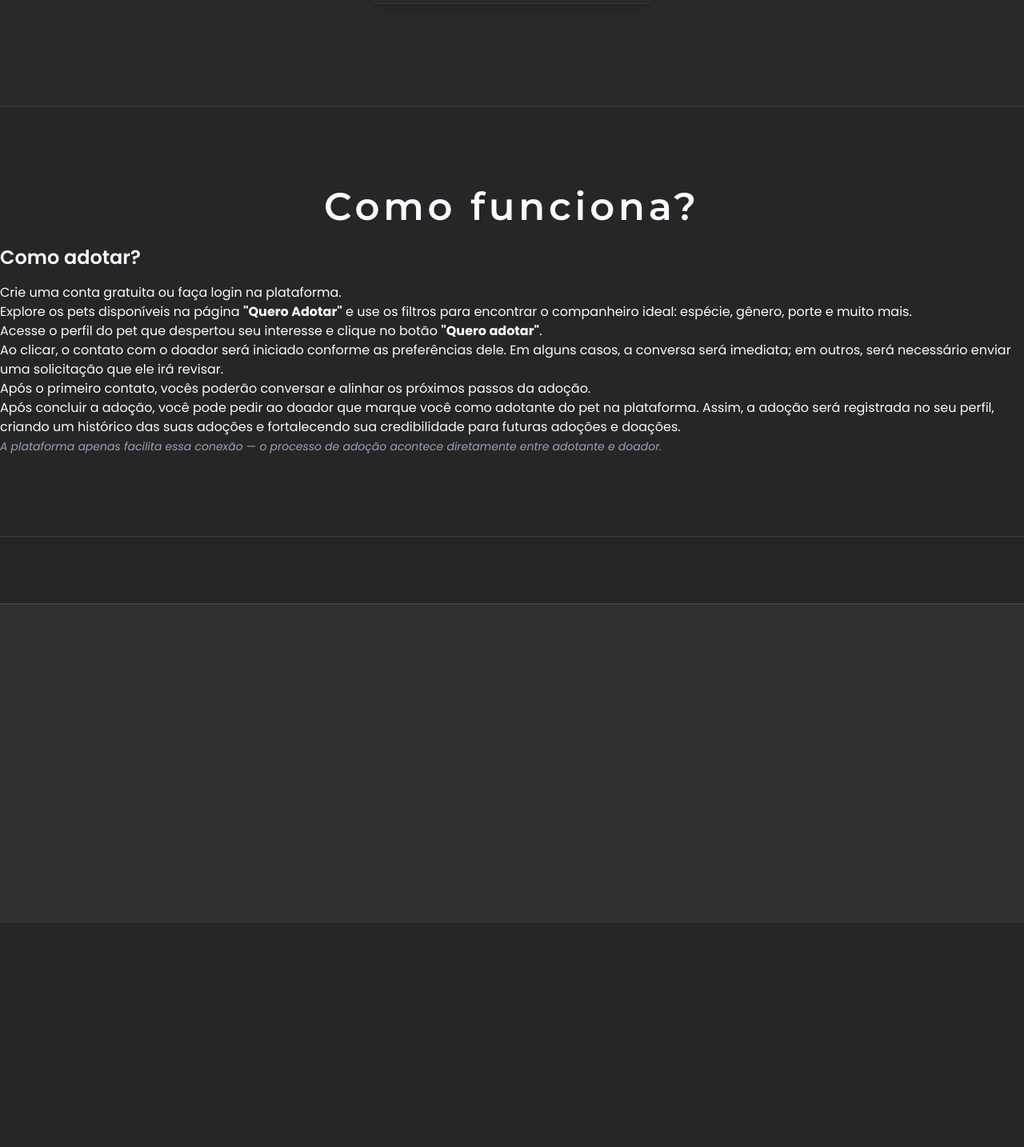
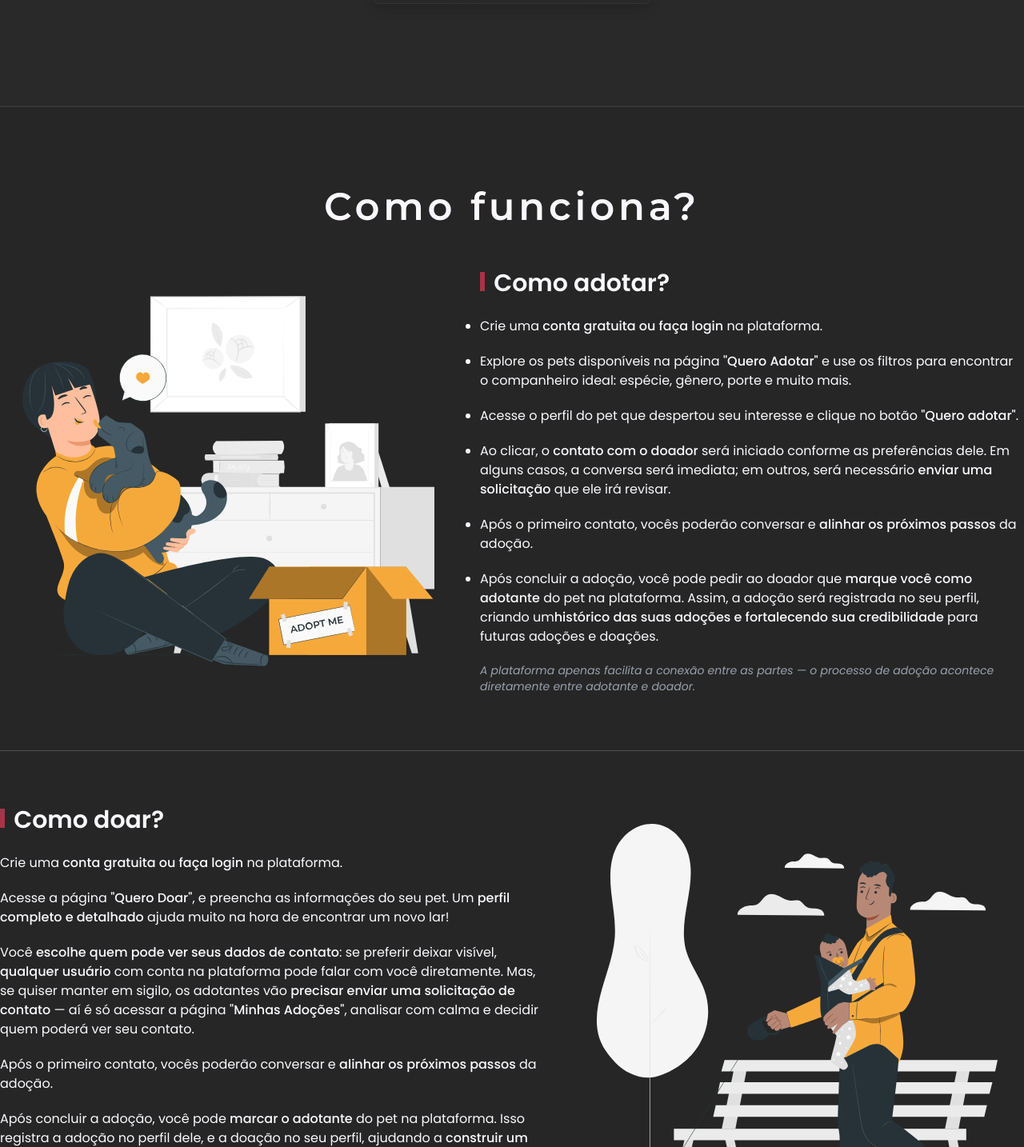
Before and after one commit to emersonjuunior/petli, a React (Vite) app: page /sobre in a window 1280 px wide. Shown: the part 1366-2800 px from the top of the page at 80% size. Before the commit the page ends 2520 px from the top, so only its background shows below. Built offline with nearby package versions, Linux system fonts and the light colour scheme; no server answers.

Commit message:
feat: section como funciona

```diff
--- a/src/components/About/Info.tsx
+++ b/src/components/About/Info.tsx
@@ -1,45 +1,162 @@
+import { useState } from "react";
+
 const Info = () => {
+  const [adoptImg, setAdoptImg] = useState(true);
+  const [donateImg, setDonateImg] = useState(true);
+
   return (
     <section className="border-b-[#363636] border-b-2 py-15 md:py-20 lg:py-25 px-4 xl:px-0">
       <div className="w-full max-w-7xl mx-auto">
-        <h2 className="text-center text-3xl md:text-5xl tracking-widest font-mont font-semibold mb-6">
+        <h2 className="text-center text-3xl md:text-5xl tracking-widest font-mont font-semibold mb-8">
           Como funciona?
         </h2>
-
-        <article>
-          <ul>
-            <h3 className="text-2xl font-semibold mb-4">Como adotar?</h3>
-            <li>Crie uma conta gratuita ou faça login na plataforma.</li>
+        <article className="flex gap-6 items-center">
+          <aside>
+            {adoptImg && (
+              <div className="animate-pulse w-xl h-[576px] bg-[#323232] rounded-xl"></div>
+            )}
+            <div
+              className={`${
+                adoptImg ? "hidden" : ""
+              } flex items-center justify-center w-xl`}
+            >
+              <img
+                onLoad={() => setAdoptImg(false)}
+                src="/how-adopt.svg"
+                alt="Ilustração de pessoas adotando animais de estimação."
+                className="object-cover"
+              />
+            </div>
+          </aside>
+          <div className="flex-1">
+            <h3 className="text-3xl font-semibold mb-6">
+              <span className="rectangle h-6"></span> Como adotar?
+            </h3>
+            <ul className="flex flex-col gap-5 list-disc">
+              <li>
+                Crie uma{" "}
+                <span className="font-medium">
+                  conta gratuita ou faça login
+                </span>{" "}
+                na plataforma.
+              </li>
               <li>
                 Explore os pets disponíveis na página{" "}
-              <strong>"Quero Adotar"</strong> e use os filtros para encontrar o
-              companheiro ideal: espécie, gênero, porte e muito mais.
+                <span className="font-medium">"Quero Adotar"</span> e use os
+                filtros para encontrar o companheiro ideal: espécie, gênero,
+                porte e muito mais.
               </li>
               <li>
                 Acesse o perfil do pet que despertou seu interesse e clique no
-              botão <strong>"Quero adotar"</strong>.
+                botão <span className="font-medium">"Quero adotar"</span>.
               </li>
               <li>
-              Ao clicar, o contato com o doador será iniciado conforme as
-              preferências dele. Em alguns casos, a conversa será imediata; em
-              outros, será necessário enviar uma solicitação que ele irá
-              revisar.
+                Ao clicar, o{" "}
+                <span className="font-medium">contato com o doador</span> será
+                iniciado conforme as preferências dele. Em alguns casos, a
+                conversa será imediata; em outros, será necessário{" "}
+                <span className="font-medium">enviar uma solicitação</span> que
+                ele irá revisar.
               </li>
               <li>
-              Após o primeiro contato, vocês poderão conversar e alinhar os
-              próximos passos da adoção.
+                Após o primeiro contato, vocês poderão conversar e{" "}
+                <span className="font-medium">alinhar os próximos passos</span>{" "}
+                da adoção.
               </li>
               <li>
-              Após concluir a adoção, você pode pedir ao doador que marque você
-              como adotante do pet na plataforma. Assim, a adoção será
-              registrada no seu perfil, criando um histórico das suas adoções e
-              fortalecendo sua credibilidade para futuras adoções e doações.
+                Após concluir a adoção, você pode pedir ao doador que{" "}
+                <span className="font-medium">marque você como adotante</span>{" "}
+                do pet na plataforma. Assim, a adoção será registrada no seu
+                perfil, criando um
+                <span className="font-medium">
+                  histórico das suas adoções e fortalecendo sua credibilidade
+                </span>{" "}
+                para futuras adoções e doações.
               </li>
               <span className="text-sm text-gray-400 italic">
-              A plataforma apenas facilita essa conexão — o processo de adoção
-              acontece diretamente entre adotante e doador.
+                A plataforma apenas facilita a conexão entre as partes — o
+                processo de adoção acontece diretamente entre adotante e doador.
               </span>
             </ul>
+          </div>
+        </article>
+        <hr className="text-[#505050] my-12" />
+        <article className="flex gap-6 items-center">
+          <div className="flex-1">
+            <h3 className="text-3xl font-semibold mb-6">
+              <span className="rectangle h-6"></span> Como doar?
+            </h3>
+            <ul className="flex flex-col gap-5 list-disc">
+              <li>
+                Crie uma{" "}
+                <span className="font-medium">
+                  conta gratuita ou faça login
+                </span>{" "}
+                na plataforma.
+              </li>
+              <li>
+                Acesse a página{" "}
+                <span className="font-medium">"Quero Doar"</span>, e preencha as
+                informações do seu pet. Um{" "}
+                <span className="font-medium">perfil completo e detalhado</span>{" "}
+                ajuda muito na hora de encontrar um novo lar!
+              </li>
+              <li>
+                Você{" "}
+                <span className="font-medium">
+                  escolhe quem pode ver seus dados de contato
+                </span>
+                : se preferir deixar visível,{" "}
+                <span className="font-medium">qualquer usuário</span> com conta
+                na plataforma pode falar com você diretamente. Mas, se quiser
+                manter em sigilo, os adotantes vão{" "}
+                <span className="font-medium">
+                  precisar enviar uma solicitação de contato
+                </span>{" "}
+                — aí é só acessar a página{" "}
+                <span className="font-medium">"Minhas Adoções"</span>, analisar
+                com calma e decidir quem poderá ver seu contato.
+              </li>
+              <li>
+                Após o primeiro contato, vocês poderão conversar e{" "}
+                <span className="font-medium">alinhar os próximos passos</span>{" "}
+                da adoção.
+              </li>
+              <li>
+                Após concluir a adoção, você pode{" "}
+                <span className="font-medium">marcar o adotante</span> do pet na
+                plataforma. Isso registra a adoção no perfil dele, e a doação no
+                seu perfil, ajudando a{" "}
+                <span className="font-medium">
+                  construir um histórico de adoções
+                </span>
+                , fortalecendo a credibilidade de vocês para futuras adoções ou
+                doações.
+              </li>
+
+              <span className="text-sm text-gray-400 italic">
+                A plataforma apenas facilita a conexão entre as partes — o
+                processo de adoção acontece diretamente entre adotante e doador.
+              </span>
+            </ul>
+          </div>
+          <aside>
+            {donateImg && (
+              <div className="animate-pulse w-xl h-[576px] bg-[#323232] rounded-xl"></div>
+            )}
+            <div
+              className={`${
+                donateImg ? "hidden" : ""
+              } flex items-center justify-center w-xl`}
+            >
+              <img
+                onLoad={() => setDonateImg(false)}
+                src="/how-donate.svg"
+                alt="Ilustração de pessoas adotando animais de estimação."
+                className="object-cover scale-x-[-1]"
+              />
+            </div>
+          </aside>
         </article>
       </div>
     </section>
--- a/src/components/About/MVV.tsx
+++ b/src/components/About/MVV.tsx
@@ -11,7 +11,7 @@ const MVV = () => {
               loading="lazy"
             />
             <h3 className="uppercase font-mont font-semibold tracking-widest text-xl mb-3">
-              Missão
+              <span className="rectangle h-4"></span> Missão
             </h3>
             <p className="text-center max-w-[316px]">
               Facilitar e incentivar a adoção responsável de animais, conectando
@@ -30,7 +30,7 @@ const MVV = () => {
                 loading="lazy"
               />
               <h3 className="uppercase font-mont font-semibold tracking-widest text-xl mb-3">
-                Visão
+                <span className="rectangle h-4"></span> Visão
               </h3>
               <p className="text-center max-w-[316px]">
                 Ajudar animais a encontrarem um lar acolhedor, com carinho e
@@ -46,7 +46,7 @@ const MVV = () => {
               loading="lazy"
             />
             <h3 className="uppercase font-mont font-semibold tracking-widest text-xl mb-3">
-              Valores
+              <span className="rectangle h-4"></span> Valores
             </h3>
             <p className="text-center max-w-[316px]">
               Amor, empatia, responsabilidade, transparência e tecnologia a
--- a/src/index.css
+++ b/src/index.css
@@ -26,6 +26,9 @@
   }
   option {
     @apply bg-bgGray text-textWhite outline-none;
+  }
+  .rectangle {
+    @apply inline-block bg-primaryRed w-[6px] mr-1
   }
 }
 
--- a/src/pages/About.tsx
+++ b/src/pages/About.tsx
@@ -13,7 +13,7 @@ const About = () => {
           content="Petli é uma plataforma de adoção de animais que conecta pessoas com pets em busca de um novo lar."
         />
       </Helmet>
-      <main className="min-h-[2000px]">
+      <main>
         <FirstSection />
         <MVV />
         <Info />
```
Also changed, not shown: public/how-adopt.svg (added), public/how-donate.svg (added). Lines whose indentation alone changed are shown as unchanged.
